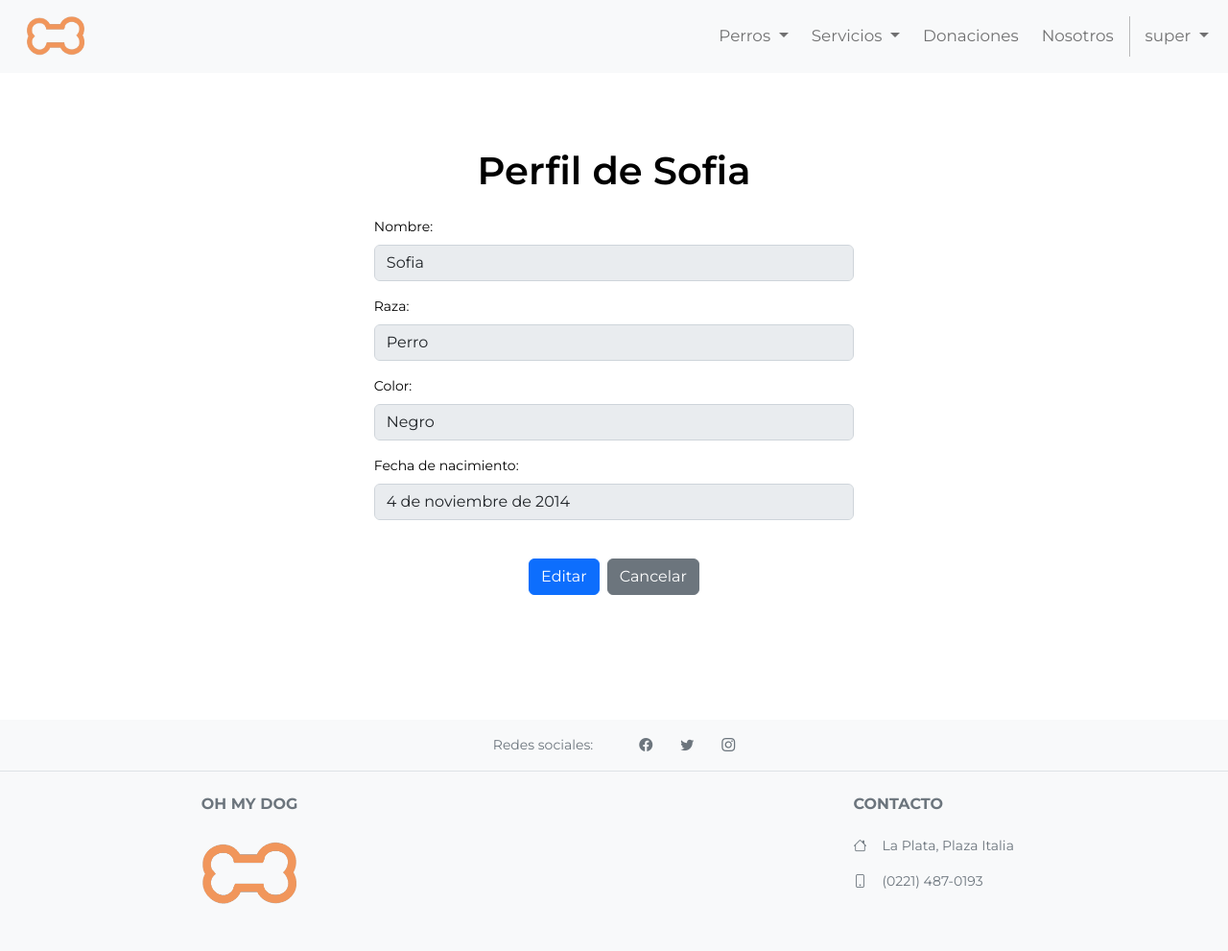
After one commit to cd-paliv/is2, a Django app: page /dog/1/ in a window 1280 px wide. The commit adds this page. Shown: the whole page at 96% size. Run offline with Django 4.2, Linux system fonts and the light colour scheme; a user stored in the database is signed in; data comes from the database, SQL or seed files in the repository; some libraries are stand-ins or nearby versions.

Commit message:
[ADD] perfil de perro

```diff
--- a/src/OMD/OMD/urls.py
+++ b/src/OMD/OMD/urls.py
@@ -17,7 +17,7 @@ from django.contrib import admin
 from django.urls import path, re_path
 from django.views.generic.base import TemplateView
 from OMDApp.views.accounts_view import LoginView, LogOut, RegisterView, RegisterDogView, RegisterSingleDogView, ProfileView, EditProfileView, EditPasswordView
-from OMDApp.views.dogs_view import DogListView
+from OMDApp.views.dogs_view import DogListView, ProfileDogView
 
 urlpatterns = [
     path('admin/', admin.site.urls, name='admin'),
@@ -34,5 +34,7 @@ urlpatterns = [
     path('editpassword/', EditPasswordView.as_view(), name='editPassword'),
 
     # Dogs
-    path('mydogs/', DogListView.as_view(), name='dog_list'),
+    path('mydogs/', DogListView.as_view(), name='my_dogs'),
+    path('dog/<int:dog_id>/', ProfileDogView, name='dog_profile'),
+    #path('profiledog/<int:dog_id>/', EditProfileDogView, name='dog_edit_profile'),
 ]
--- a/src/OMD/OMDApp/templates/dogs/mis_perros.html
+++ b/src/OMD/OMDApp/templates/dogs/mis_perros.html
@@ -6,7 +6,7 @@
   <h1 class="text-center fw-semibold mb-4">Mis perros</h1>
   <div class="row justify-content-center mt-3">
     {% for dog in dog_list %}
-    {% if dog_list|length < 4 %}
+    {% if my_dogs|length < 4 %}
       <div class="col-sm-6 col-md mb-4">
     {% else %}
       <div class="col-sm-6 col-md-4 col-lg-3 mb-4">
@@ -23,7 +23,7 @@
             <p><strong>Raza:</strong> {{ dog.breed }}</p>
             <p><strong>Edad:</strong> {{ dog.age }} </p>
             <div class="card-footer bg-white text-center">
-              <a href="#" class="btn btn-primary">Perfil</a>
+              <a href="{% url 'dog_profile' dog_id=dog.id %}" class="btn btn-primary">Perfil</a>
             </div>
           </div>
         </div>
--- /dev/null
+++ b/src/OMD/OMDApp/templates/dogs/profile.html
@@ -0,0 +1,45 @@
+{% extends 'base.html' %}
+{% load static %}
+{% block css %}
+	<link rel="stylesheet" href="{% static 'css/form.css' %}">
+{% endblock css %}
+
+{% block title %} Perfil {% endblock title %}
+
+{% block content %}
+<div class="container py-5 form_width mb-5">
+  <h1 class="text-center fw-semibold mb-4">Perfil de {{ dog.name }}</h1>
+  <div class="mb-3">
+    <label for="first_name" class="form-label">Nombre:</label>
+    <input type="text" class="form-control" id="name" value="{{ dog.name }}" disabled>
+  </div>
+  <div class="mb-3">
+    <label for="last_name" class="form-label">Raza:</label>
+    <input type="text" class="form-control" id="breed" value="{{ dog.breed }}" disabled>
+  </div>
+  <div class="mb-3">
+    <label for="email" class="form-label">Color:</label>
+    <input type="text" class="form-control" id="color" value="{{ dog.color }}" disabled>
+  </div>
+  <div class="mb-3">
+    <label for="birthdate" class="form-label">Fecha de nacimiento:</label>
+    <input type="text" class="form-control" id="birthdate" value="{{ dog.birthdate }}" disabled>
+  </div>
+  {% if dog.observations %}
+    <div class="mb-3">
+      <label for="birthdate" class="form-label">Observaciones:</label>
+      <input type="text" class="form-control" id="observations" value="{{ dog.observations }}" disabled>
+    </div>
+  {% endif %}<!--
+  {% if dog.photo %}
+    <div class="mb-3">
+      <label for="birthdate" class="form-label">Foto:</label>
+      <input type="text" class="form-control" id="birthdate" value="{{ dog.photo }}" disabled>
+    </div>
+  {% endif %}-->
+  <div class="d-grid gap-2 d-md-flex justify-content-md-center mt-auto py-4">
+    <a href="{% url 'my_dogs' %}" class="btn btn-primary">Editar</a>
+    <a href="{% url 'home' %}" class="btn btn-secondary">Cancelar</a>
+  </div>
+</div>
+{% endblock %}
--- a/src/OMD/OMDApp/templates/navbar.html
+++ b/src/OMD/OMDApp/templates/navbar.html
@@ -17,7 +17,7 @@
             </a>
             <ul class="dropdown-menu dropdown-menu-end">
                 {% if perms.OMDApp.is_client %}
-                  <li><a class="dropdown-item" href="{% url 'dog_list' %}">Mis perros</a></li>
+                  <li><a class="dropdown-item" href="{% url 'my_dogs' %}">Mis perros</a></li>
                 {% endif %}
                 {% if perms.OMDApp.is_client or perms.OMDApp.is_vet %}
                   <li><a class="dropdown-item" href="/">Perros en adopción</a></li> <!--clivet-->
--- a/src/OMD/OMDApp/views/accounts_view.py
+++ b/src/OMD/OMDApp/views/accounts_view.py
@@ -1,6 +1,6 @@
 from django.contrib import messages
 from django.contrib.auth import get_user_model, login, logout, views
-from django.contrib.auth.decorators import login_required
+from django.contrib.auth.decorators import login_required, permission_required
 from django.contrib.auth.hashers import check_password, make_password
 from django.contrib.auth.mixins import LoginRequiredMixin
 from django.contrib.auth.models import Permission
--- a/src/OMD/OMDApp/views/dogs_view.py
+++ b/src/OMD/OMDApp/views/dogs_view.py
@@ -5,6 +5,8 @@ from django.contrib.auth.mixins import LoginRequiredMixin
 from django.utils.decorators import method_decorator
 from django.views.generic import ListView
 from OMDApp.decorators import email_verification_required
+from django.contrib.auth.decorators import login_required
+from django.shortcuts import redirect, render
 from OMDApp.models import Perro
 
 
@@ -22,6 +24,7 @@ class DogListView(LoginRequiredMixin, ListView):
         dog_list = []
         for dog in dogs:
             dog_list.append({
+                'id' : dog.id,
                 'name': dog.name,
                 'breed': dog.breed,
                 'photo': dog.photo or None,
@@ -30,6 +33,12 @@ class DogListView(LoginRequiredMixin, ListView):
         context['dog_list'] = dog_list
         context['one_dog'] = len(dog_list) == 1
         return context
+
+@login_required
+@email_verification_required
+def ProfileDogView(request, dog_id):
+    dog = Perro.objects.get(id=dog_id)
+    return render(request, 'dogs/profile.html', {'dog': dog})
 
 def calculate_age(birthDate):
     today = date.today()
```
